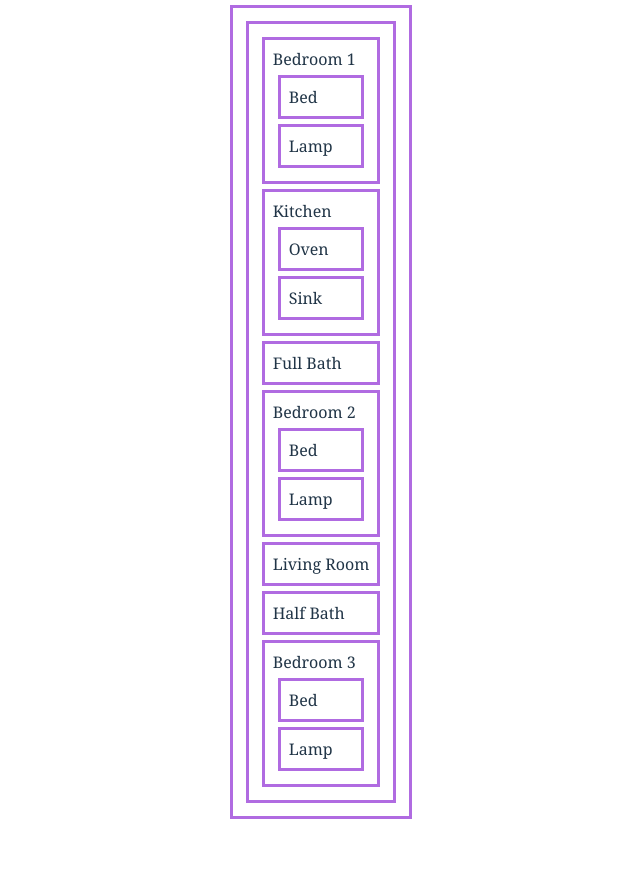
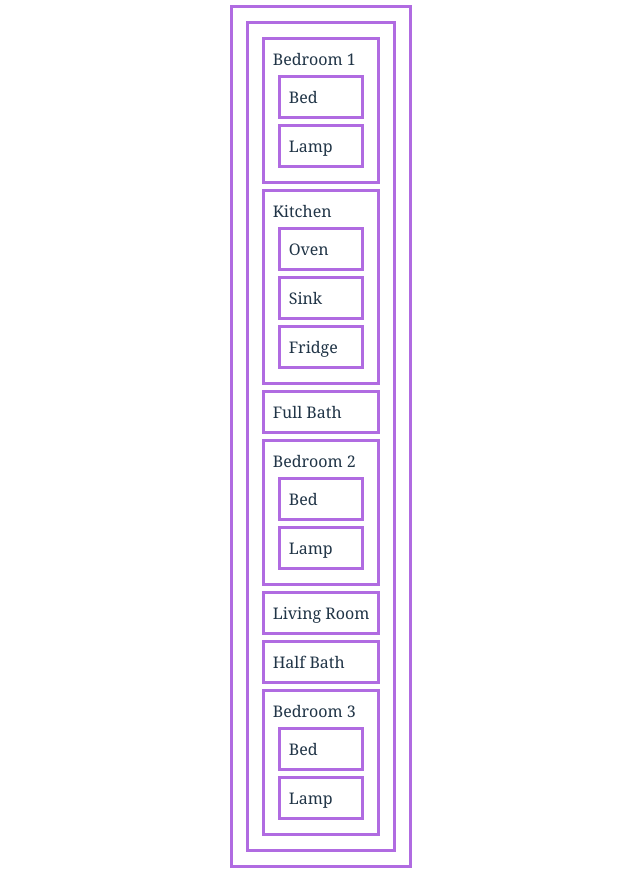
Before and after one commit to natnichols/floorplan-lab, a React (Vite) app: page / in a window 1280 px wide. Shown: the whole page, without its empty margins (319-959 px from the left). Before the commit the page ends 824 px from the top, so only its background shows below. Built offline with nearby package versions, Linux system fonts and the light colour scheme.

Commit message:
add Fridge component to Kitchen

```diff
--- /dev/null
+++ b/src/Fridge.jsx
@@ -0,0 +1,9 @@
+const Fridge = (props) => {
+  return (
+    <div>
+      Fridge
+    </div>
+  )
+}
+
+export default Fridge;
--- a/src/Kitchen.jsx
+++ b/src/Kitchen.jsx
@@ -1,5 +1,6 @@
 import Oven from "./Oven"
 import Sink from "./Sink"
+import Fridge from "./Fridge"
 
 const Kitchen = (props) => {
   return (
@@ -7,6 +8,7 @@ const Kitchen = (props) => {
       Kitchen
       <Oven />
       <Sink />
+      <Fridge />
     </div>
   )
 }
```
